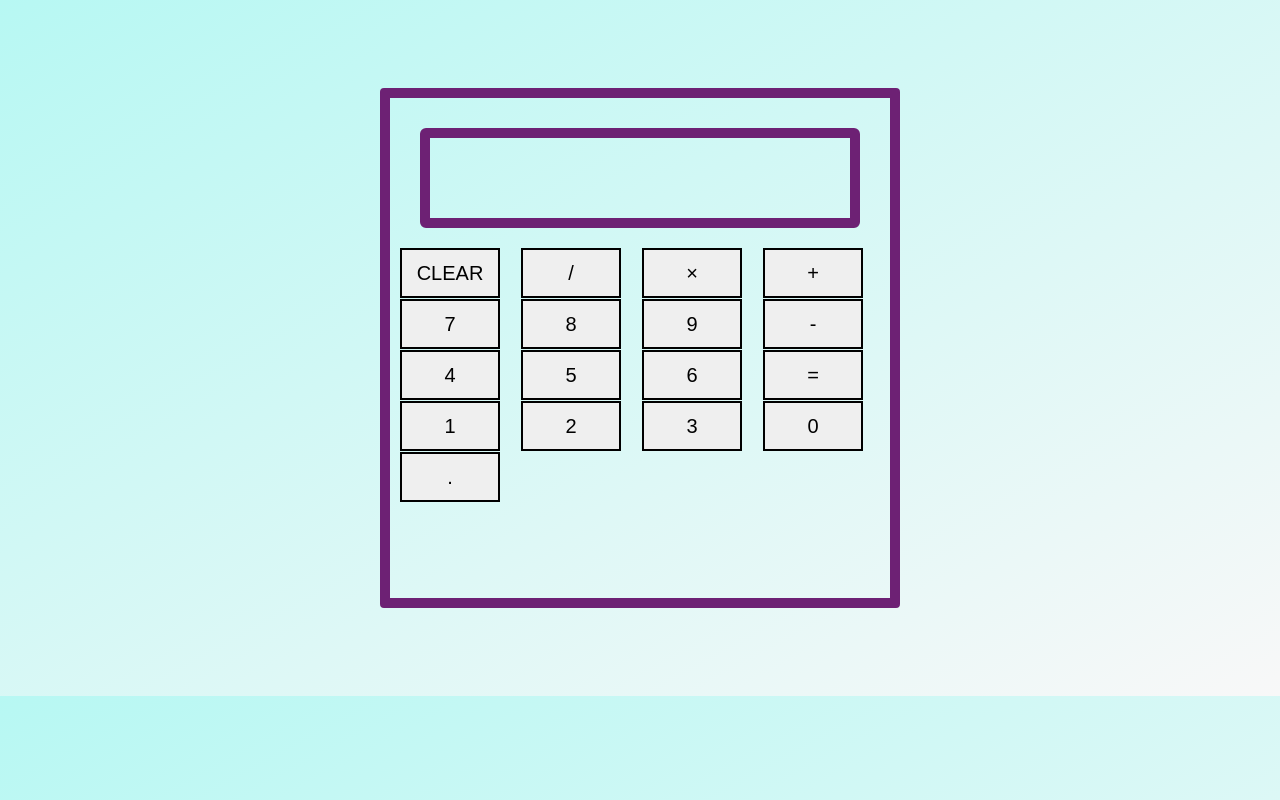
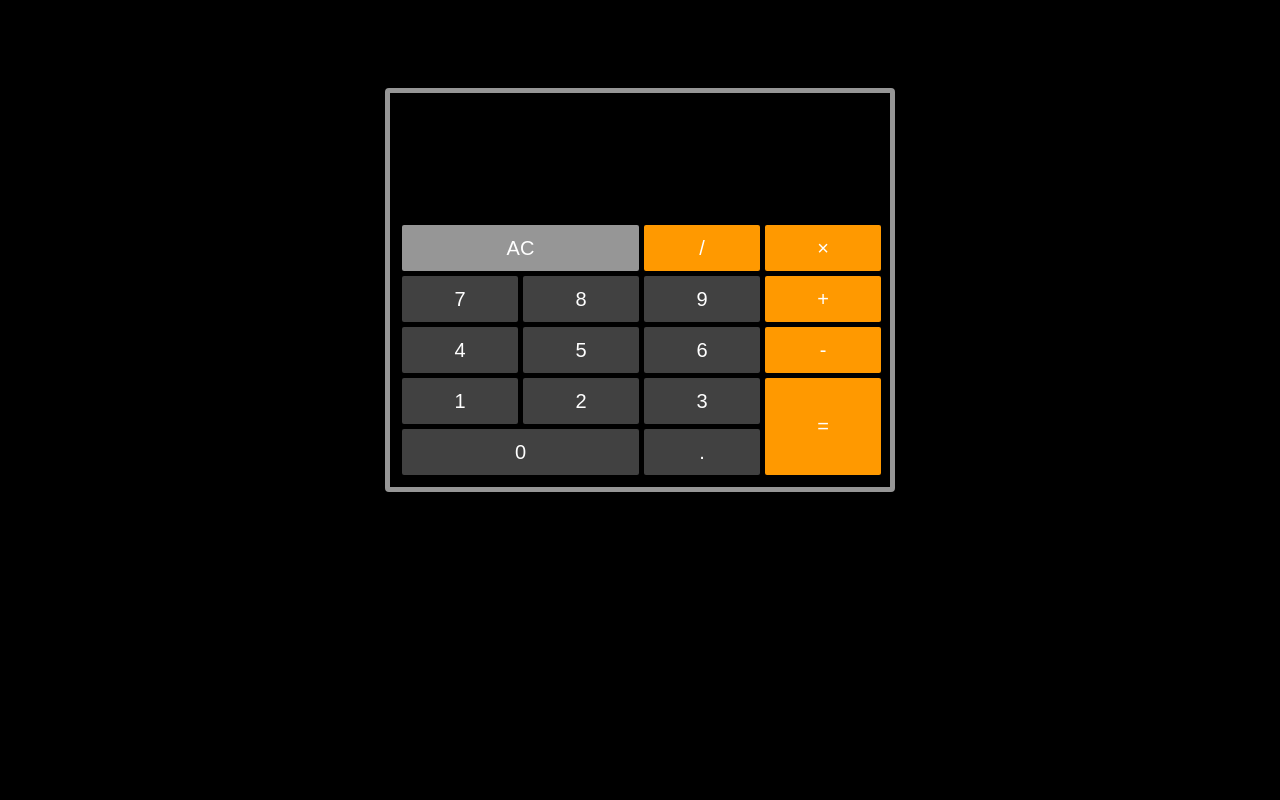
Before and after one commit to benkhuber/calculator, a plain HTML site: page index.html in a window 1280 px wide. Drawn offline with Linux system fonts and the light colour scheme.

Commit message:
Update style

```diff
--- a/index.html
+++ b/index.html
@@ -15,22 +15,22 @@
             <div class="current-operand"></div>
         </div>
         <div class="buttons-container">
-            <button class="buttons clear-display">CLEAR</button>
+            <button class="buttons clear-display">AC</button>
             <button class="buttons operation" value="divide">/</button>
             <button class="buttons operation" value="multiply">&times;</button>
-            <button class="buttons operation" value="add">+</button>
             <button class="buttons number">7</button>
             <button class="buttons number">8</button>
             <button class="buttons number">9</button>
-            <button class="buttons operation" value="subtract">-</button>
+            <button class="buttons operation" value="add">+</button>
             <button class="buttons number">4</button>
             <button class="buttons number">5</button>
             <button class="buttons number">6</button>
-            <button class="buttons calculate">=</button>
+            <button class="buttons operation" value="subtract">-</button>
             <button class="buttons number">1</button>
             <button class="buttons number">2</button>
             <button class="buttons number">3</button>
-            <button class="buttons number">0</button>
+            <button class="buttons calculate equals">=</button>
+            <button class="buttons number zero">0</button>
             <button class="buttons number">.</button>
         </div>
     </div>
--- a/script.js
+++ b/script.js
@@ -3,34 +3,6 @@ const memory = {
     currentOperand: '',
     operator: '',
 }
-
-/* function add(a,b) {
-    return a + b;
-}
-
-function subtract(a,b) {
-    return a - b;
-}
-
-function multiply(a,b) {
-    return a * b;
-}
-
-function divide(a,b) {
-    return a / b;
-}
-
-function operate(operator,a,b) {
-    if (operator === "add") {
-    return add(a,b);
-} else if (operator === "subtract") {
-    return subtract(a,b);
-} else if (operator === "multiply") {
-    return multiply(a,b);
-} else if (operator === "divide") {
-    return divide(a,b);
-    }
-} */
 
 let number = document.getElementsByClassName("number");
 for (let i = 0; i < number.length; i++) {
@@ -51,14 +23,6 @@ for (let i = 0; i < operation.length; i++) {
 }
 
 function setOperation(e) {
-    if (memory.operator != '') {
-        runOperation();
-        memory.operator= e.target.value;
-        memory.previousOperand = '';
-        console.log("PREVIOUS " + memory.previousOperand)
-        console.log("CURRENT " + memory.currentOperand);
-        console.log("OPERATOR " + memory.operator);
-    } else {
     memory.operator = e.target.value;
     memory.previousOperand = memory.currentOperand;
     memory.currentOperand = '';
@@ -66,7 +30,6 @@ function setOperation(e) {
     console.log("PREVIOUS " + memory.previousOperand)
     console.log("CURRENT " + memory.currentOperand);
     console.log("OPERATOR " + memory.operator);
-    }
 }
 
 let calculate = document.getElementsByClassName("calculate");
@@ -107,7 +70,10 @@ function runOperation() {
         console.log("PREVIOUS " + memory.previousOperand)
         console.log("CURRENT " + memory.currentOperand);
         console.log("OPERATOR " + memory.operator);
+    } else if (memory.operator === '') {
+        document.getElementsByClassName("current-operand")[0].innerText = memory.currentOperand;
     }
+    memory.previousOperand = '';
 }
 
 let clearDisplay = document.getElementsByClassName("clear-display");
@@ -118,6 +84,9 @@ function cleanDisplay() {
     memory.previousOperand = '';
     memory.currentOperand = '';
     document.getElementsByClassName("current-operand")[0].innerText = memory.currentOperand;
+    console.log("PREVIOUS " + memory.previousOperand)
+    console.log("CURRENT " + memory.currentOperand);
+    console.log("OPERATOR " + memory.operator);
 }
 
 
--- a/style.css
+++ b/style.css
@@ -2,22 +2,23 @@ body {
     display: flex;
     justify-content: center;
     align-items: center;
-    background-image: linear-gradient(to bottom right, rgb(183, 248, 243), rgb(248, 248, 248))
+    background-color: black;
 }
 
 .container {
-    border: solid rgb(109, 33, 116) 10px;
+    border: solid rgb(150, 150, 150) 5px;
     border-radius: 4px;
     padding: 10px;
     display:flex;
     width: 30rem;
-    height: 30rem;
+    height: auto;
     margin: 5rem;
     flex-direction: column;
 }
 
 .displaybox {
-    border: solid rgb(109, 33, 116) 10px;
+    color: white;
+    font-style:italic;
     border-radius: 6px;
     height: 80px;
     margin: 20px;
@@ -38,14 +39,45 @@ body {
 
 .buttons {
     border: solid black 2px;
-    height: 50px;
-    width: 100px;
+    color: white;
+    min-height: 50px;
+    height: auto;
+    width: auto;
     gap: 10px;
     font-size: 20px;
+    border-radius: 4px;
+    cursor: pointer;
+}
 
+.buttons:hover {
+    box-shadow: inset 0 0 100px 100px rgba(255, 255, 255, 0.1);
 }
+
 .buttons-container {
     display: grid;
     grid-template-columns: repeat(4, 25%);
     gap: 1px;
 }
+
+.equals {
+    grid-column: 4;
+    grid-row: 4 / span 2;
+    background-color: rgb(255, 153, 0);
+}
+
+.clear-display {
+    grid-column: span 2;
+    background-color: rgb(150, 150, 150);
+}
+
+.zero {
+    grid-column: span 2;
+}
+
+.operation {
+    background-color: rgb(255, 153, 0);
+}
+
+.number {
+    background-color: rgb(65, 65, 65);
+}
```
